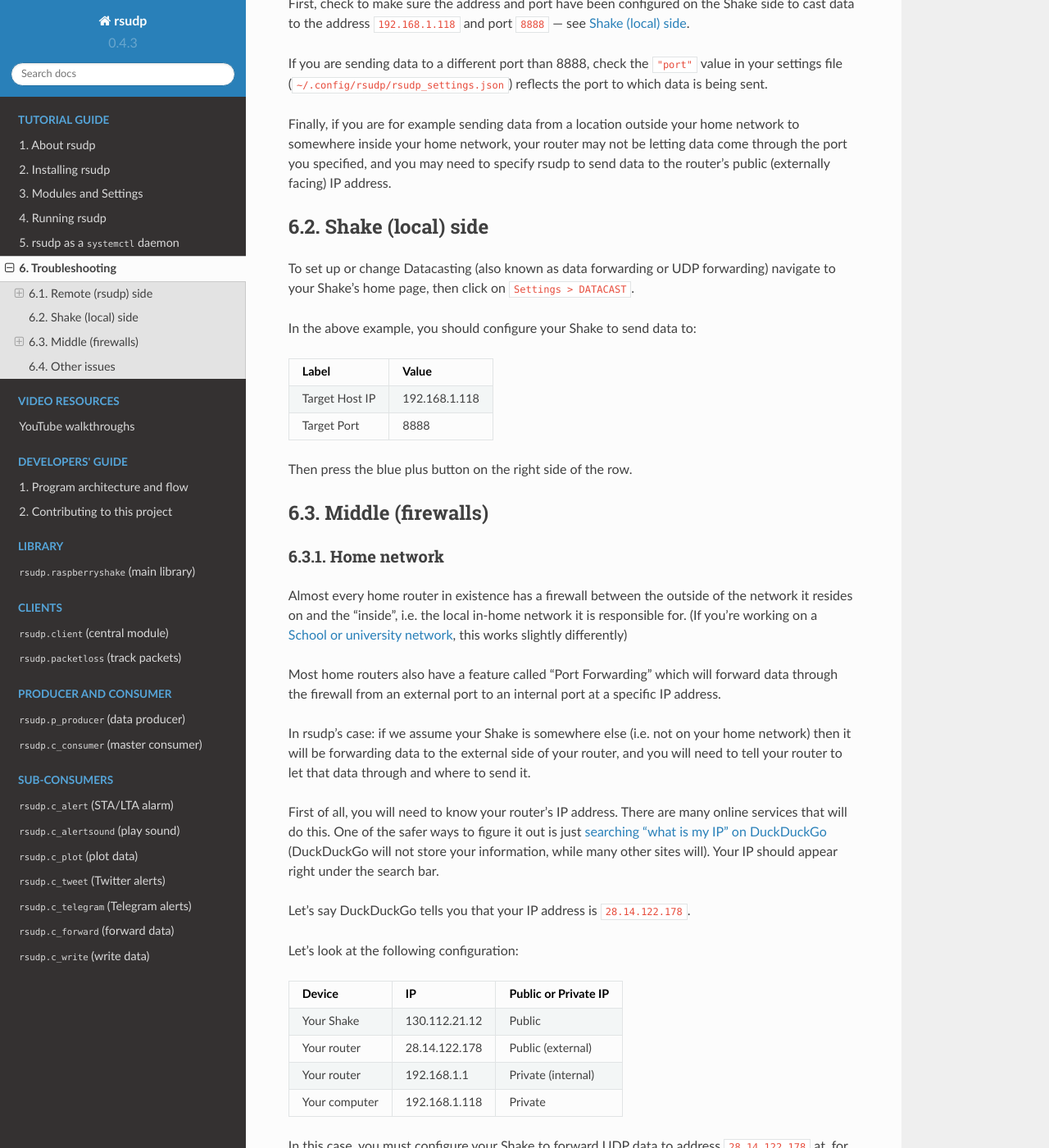
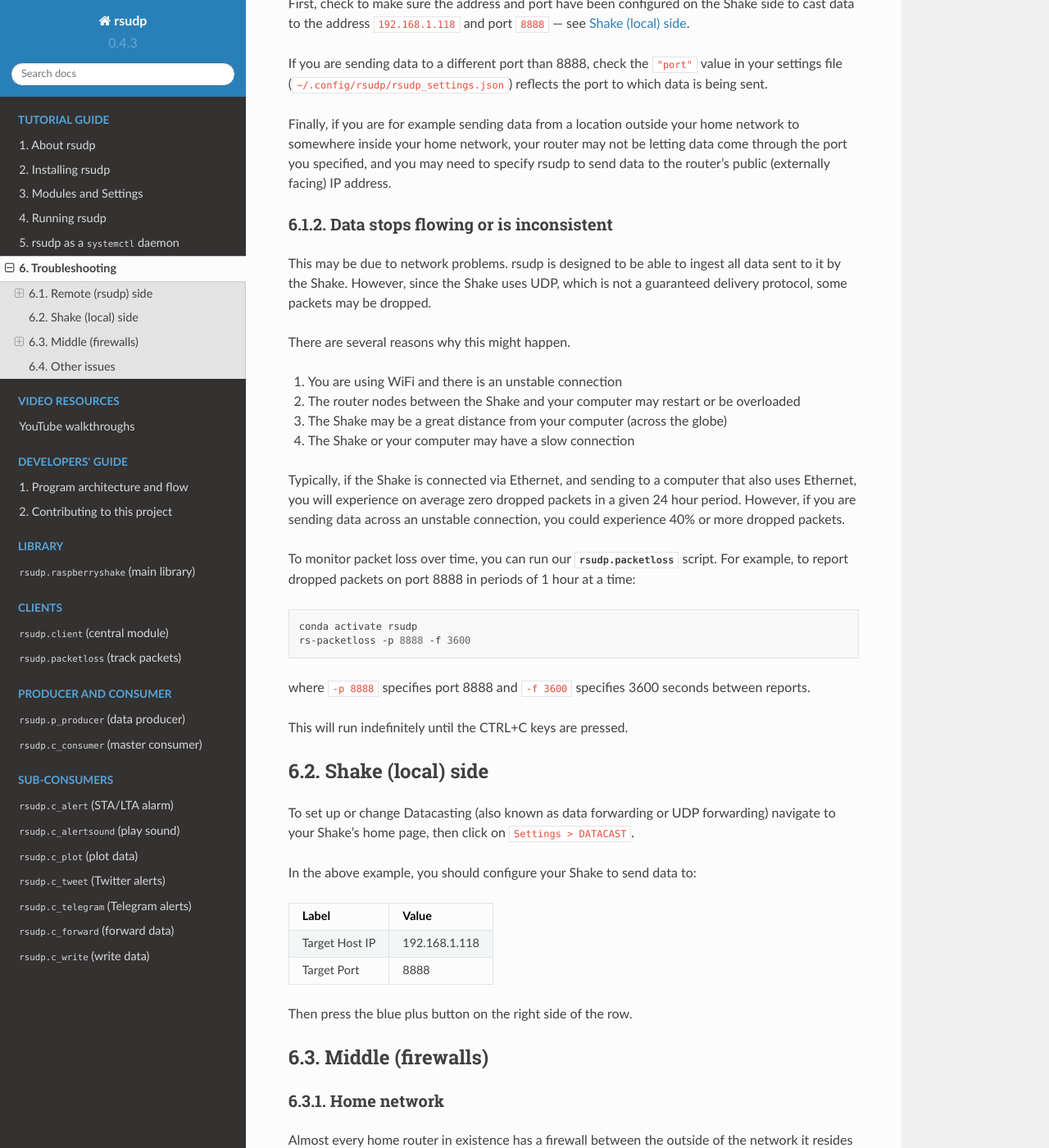
Before and after one commit to raspishake/rsudp, a Sphinx documentation site: the page built from docs/troubleshooting.rst, in a window 1280 px wide and 1400 px high, scrolled down 848 px. Shown: the whole window at 82% size. Built offline with Sphinx 7.4.7 and the Read the Docs theme 2.0.0, drawn with Linux system fonts in a browser that asks for light colours; the version number is read from the project's files by our own code.

Commit message:
modifying troubleshooting

```diff
--- a/docs/troubleshooting.rst
+++ b/docs/troubleshooting.rst
@@ -49,6 +49,39 @@ Finally, if you are for example sending data from a location outside your home
 network to somewhere inside your home network, your router may not be letting
 data come through the port you specified, and you may need to specify rsudp to
 send data to the router's public (externally facing) IP address.
+
+Data stops flowing or is inconsistent
+=================================================
+
+This may be due to network problems. rsudp is designed to be able to ingest all
+data sent to it by the Shake. However, since the Shake uses UDP, which is not a
+guaranteed delivery protocol, some packets may be dropped.
+
+There are several reasons why this might happen.
+
+#. You are using WiFi and there is an unstable connection
+#. The router nodes between the Shake and your computer may restart or be overloaded
+#. The Shake may be a great distance from your computer (across the globe)
+#. The Shake or your computer may have a slow connection
+
+Typically, if the Shake is connected via Ethernet, and sending to a computer that
+also uses Ethernet, you will experience on average zero dropped packets in a given
+24 hour period. However, if you are sending data across an unstable connection,
+you could experience 40% or more dropped packets.
+
+To monitor packet loss over time, you can run our :py:mod:`rsudp.packetloss` script.
+For example, to report dropped packets on port 8888 in periods of 1 hour at a time:
+
+.. code-block:: bash
+
+    conda activate rsudp
+    rs-packetloss -p 8888 -f 3600
+
+where ``-p 8888`` specifies port 8888 and ``-f 3600`` specifies 3600 seconds between
+reports.
+
+This will run indefinitely until the CTRL+C keys are pressed.
+
 
 .. _local:
 
```
Also changed, not shown: 1 other file.
